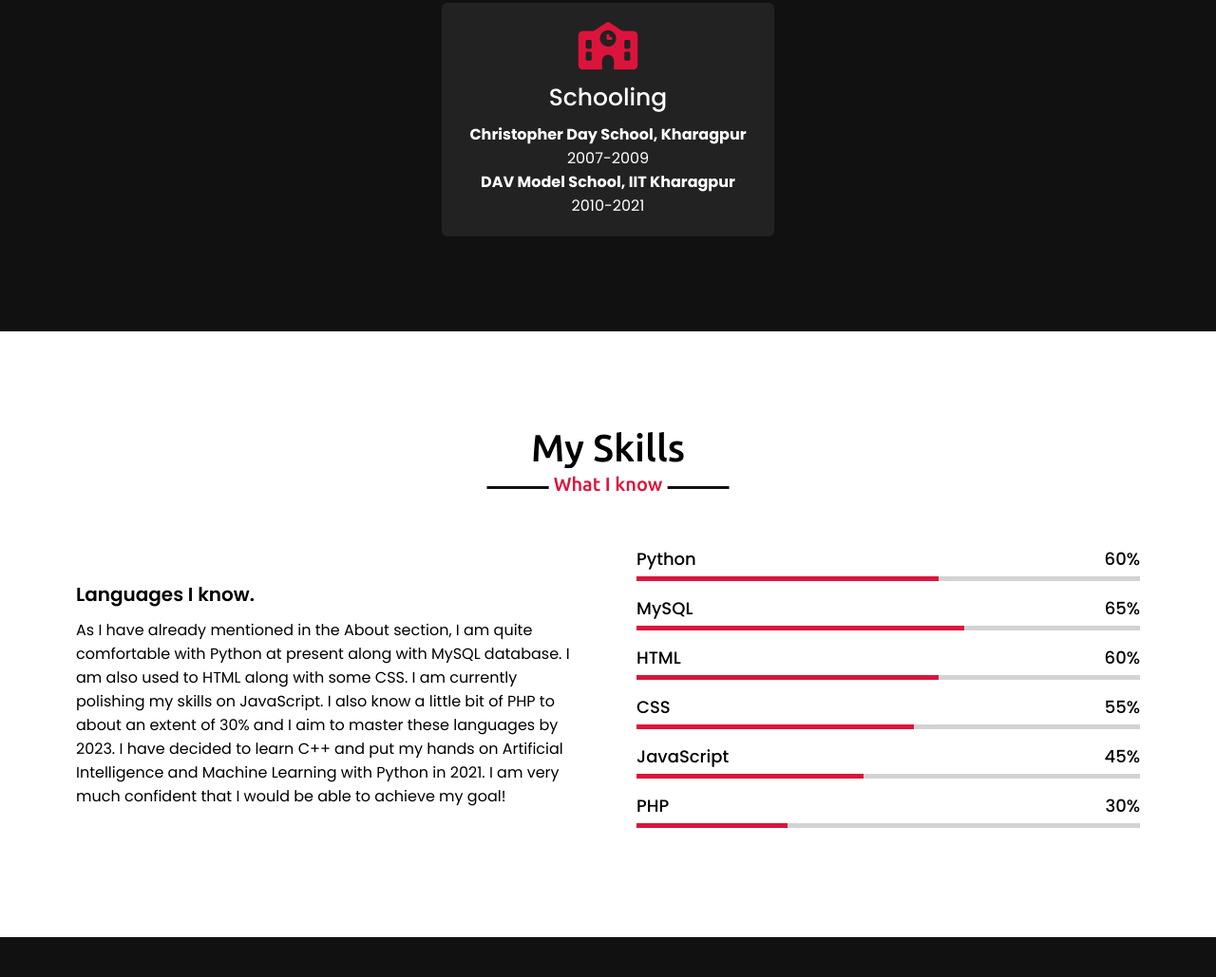
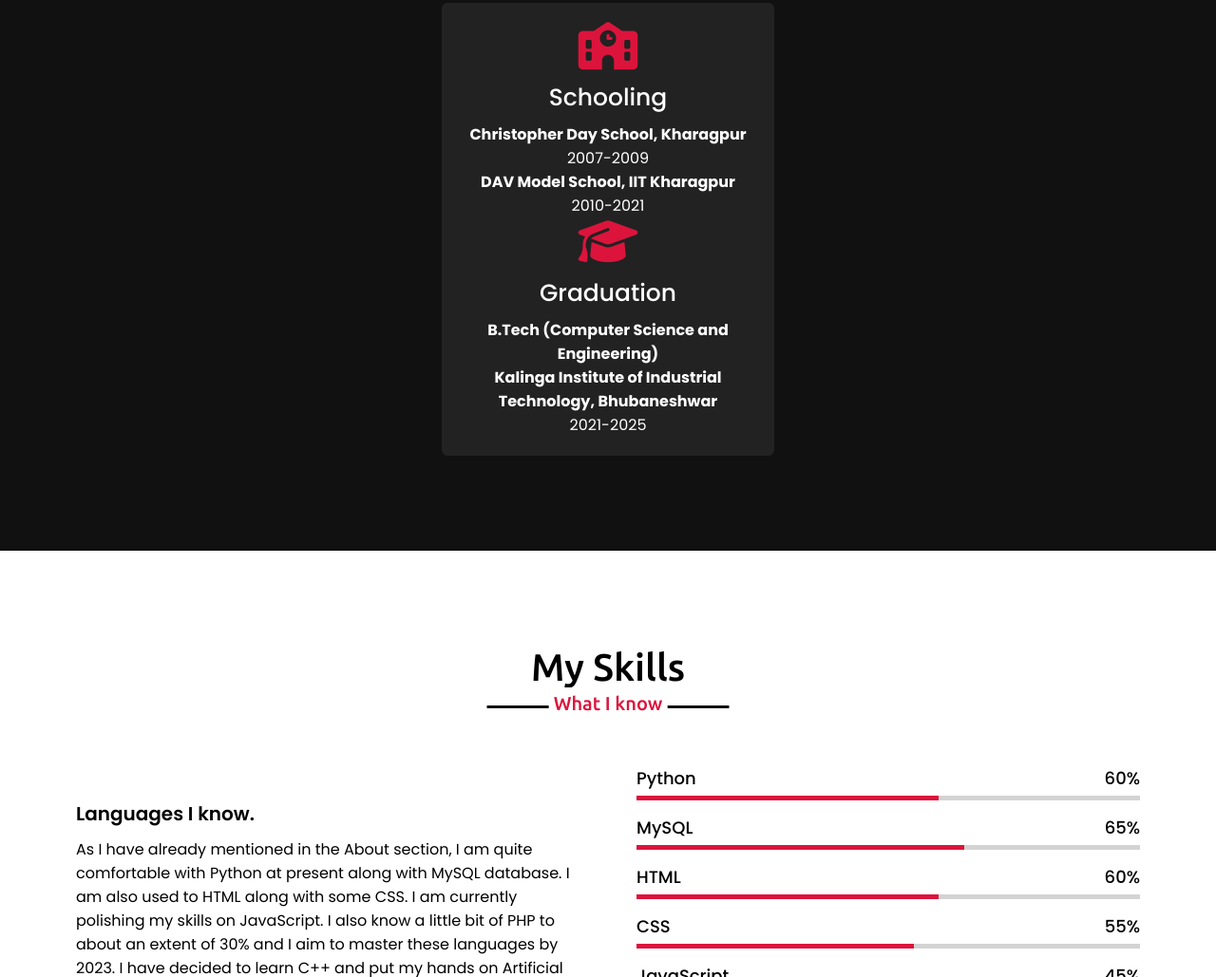
Before and after one commit to Soham-Chatterjee/soham-chatterjee.github.io, a plain HTML site: page index.html in a window 1280 px wide. Shown: the part 1756-2785 px from the top of the page at 95% size. Drawn offline with nearby package versions, Linux system fonts and the light colour scheme.

Commit message:
Education updated

```diff
--- a/index.html
+++ b/index.html
@@ -104,6 +104,11 @@
                         <div class="text">Schooling</div>
                         <p><b>Christopher Day School, Kharagpur</b><br>2007-2009<br><b>DAV Model School, IIT
                                 Kharagpur</b><br>2010-2021</p>
+                    </div>
+                    <div class="box">
+                        <i class="fas fa-graduation-cap"></i>
+                        <div class="text">Graduation</div>
+                        <p><b>B.Tech (Computer Science and Engineering)</b><br><b>Kalinga Institute of Industrial Technology, Bhubaneshwar</b><br>2021-2025</p>
                     </div>
                 </div>
             </div>
```
